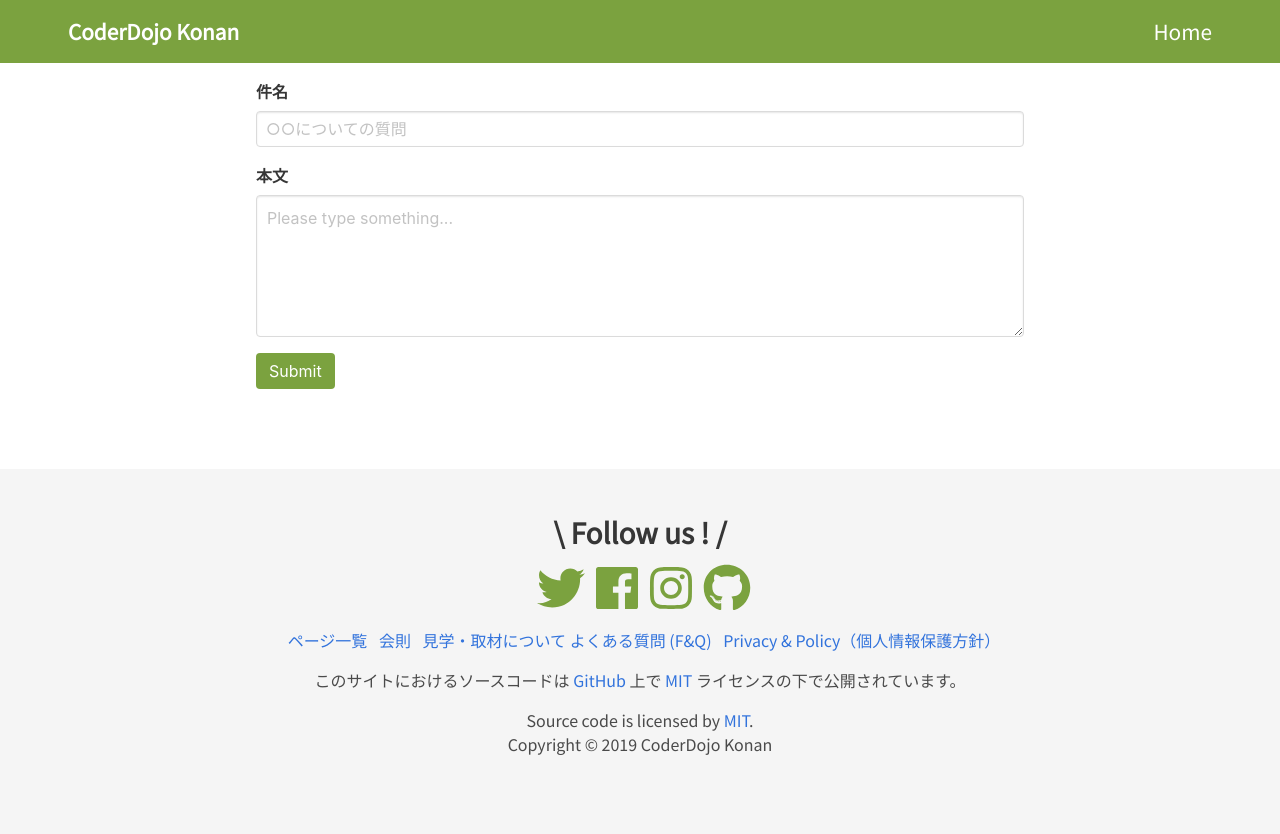
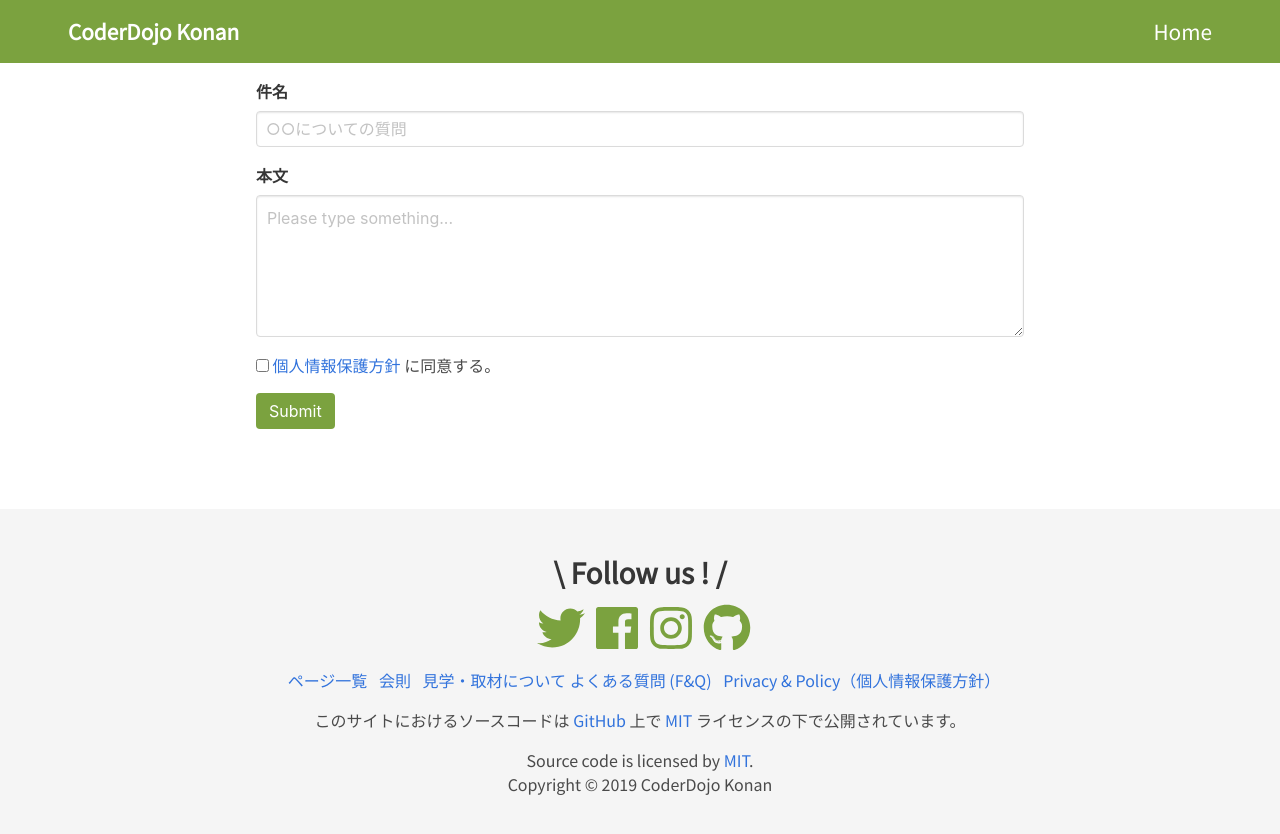
Before and after one commit to coderdojo-konan/website, a Jekyll site: the page built from index.html, in a window 1280 px wide and 900 px high, scrolled down 5858 px. Shown: the top 834 px of the window. Built offline with Jekyll 4.4.1, drawn with Linux system fonts in a browser that asks for light colours; nearby versions of some CDN libraries; library files that are not in the unit come from our copies.

```diff
--- a/assets/scripts/index.js
+++ b/assets/scripts/index.js
@@ -37,6 +37,7 @@ $(document).ready(function() {
       email: $('#contact-form [name=email]').val(),
       subject: $('#contact-form [name=subject]').val(),
       body: $('#contact-form [name=body]').val(),
+      agreePrivacyPolicy: $('#contact-form [name=agree-privacy-policy]').prop('checked'),
       recaptchaToken: $('#contact-form [name=recaptcha-token]').val()
     }
 
@@ -60,8 +61,14 @@ $(document).ready(function() {
       $('#contact-form [name=body]').addClass('is-danger')
       flag = false
     }
+    if(!data.agreePrivacyPolicy) {
+      $('.error-agreement').text('個人情報保護方針への同意をお願いします。')
+      $('#contact-form [name=agree-privacy-policy]').addClass('is-danger')
+      flag = false
+    }
 
     if (flag) {
+      $('#contact-form button').addClass('is-loading')
       $.post(url, data)
         .done(res => {
           if (res === 'success') {
@@ -71,16 +78,21 @@ $(document).ready(function() {
             $('.message').text(`送信に失敗しました。もう一度お試しください。`)
             $('.message').addClass('error-message')
           }
+          $('#contact-form button').removeClass('is-loading')
         })
         .fail(() => {
           $('.message').text(`送信に失敗しました。もう一度お試しください。`)
           $('.message').addClass('error-message')
+          $('#contact-form button').removeClass('is-loading')
         })
 
       grecaptcha.execute('6LeDrL8UAAAAAN0WsBFZK60QCR7E4QEjSOFUCM_-', {action: 'homepage'}).then(function(token) {
         $('.recaptcha-token').val(token);
       })
     } else {
+      $('.message').text('不足している項目があります。ご確認ください。')
+      $('.message').addClass('error-message')
+
       return flag
     }
   })
--- a/index.html
+++ b/index.html
@@ -187,6 +187,14 @@ scripts:
           <p class="error error-body help is-danger"></p>
         </div>
 
+        <div class="field has-text-left">
+          <label class="checkbox">
+            <input name="agree-privacy-policy" type="checkbox">
+            <a href="/privacy-policy">個人情報保護方針</a> に同意する。
+          </label>
+          <p class="error error-agreement help is-danger"></p>
+        </div>
+
         <input class="recaptcha-token" type="hidden" name="recaptcha-token">
 
         <div class="control">
```
